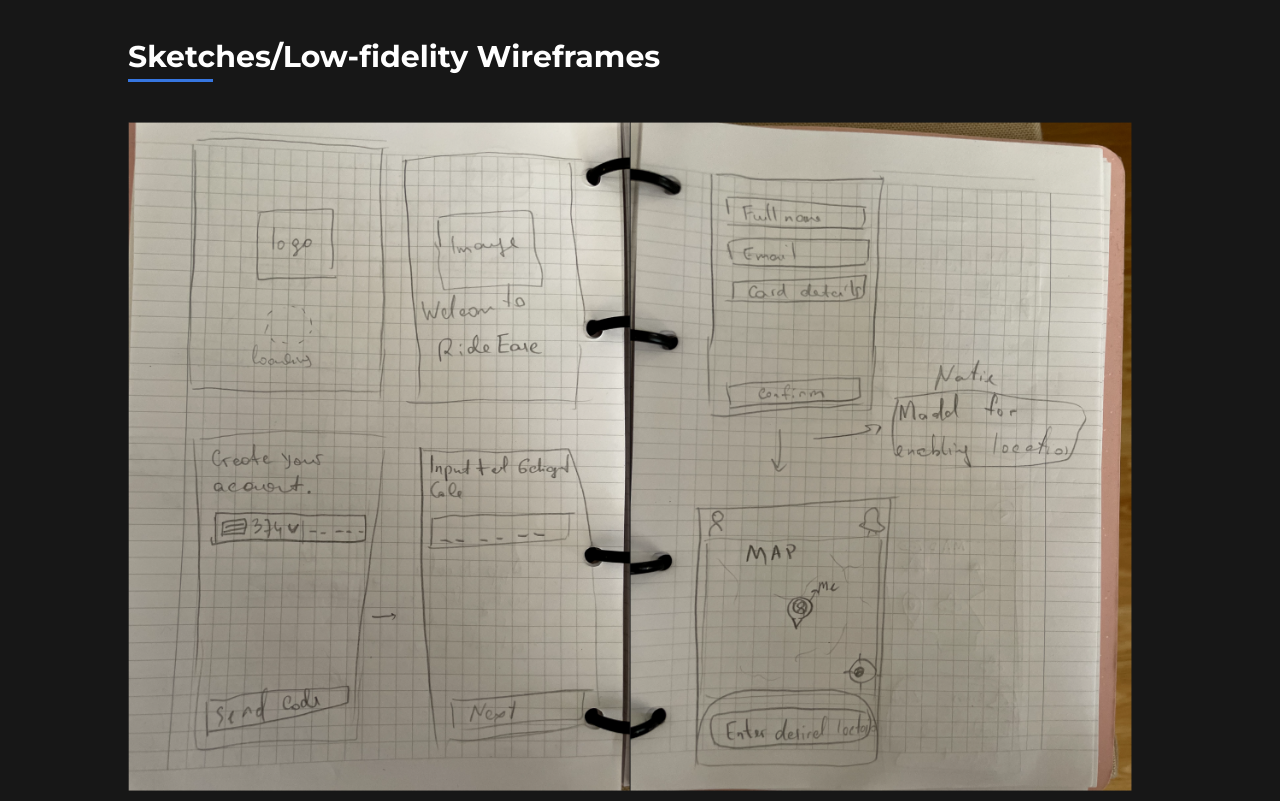
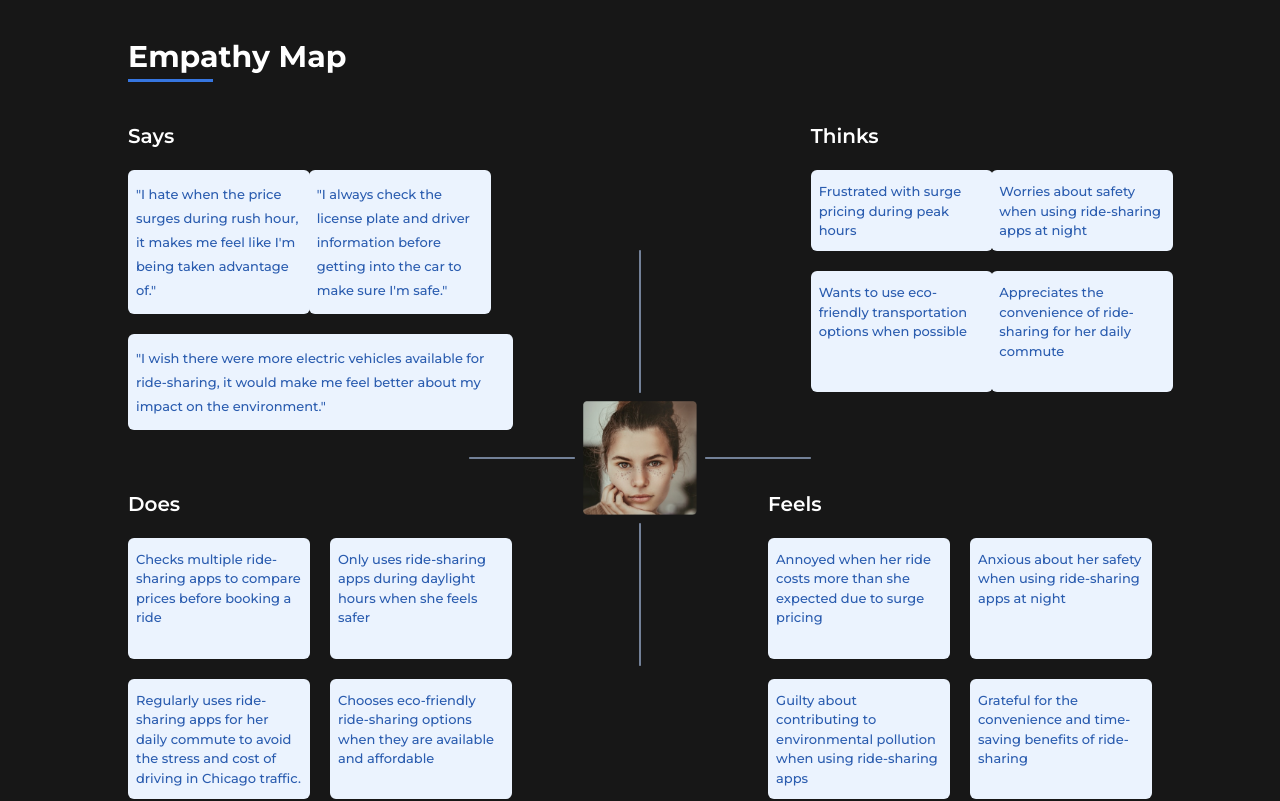
Before and after one commit to VirtuousTechies/musa-daniel, a React (Vite) app in the folder musa-daniel/: page /works/rideEase in a window 1280 px wide. Shown: the part 5920-6721 px from the top of the page. Built offline with nearby package versions, Linux system fonts and the light colour scheme.

Commit message:
Added html, and dummy data and styles and a new component for the empathy section of the ride ease body component

```diff
--- /dev/null
+++ b/musa-daniel/src/Components/Empathy.jsx
@@ -0,0 +1,24 @@
+import React from 'react'
+
+export default function Empathy(props) {
+  return (
+    <section className='flex flex-col space-y-5'>
+        <p className='font-three font-semibold text-xl'>{props.text}</p>
+        <div className='grid grid-cols-2 gap-5'>
+            {props.others ? props.data.map((item) => <div key={item} className={`
+            w-[181.96px] rounded-md bg-[#EBF3FE] text-[#2A5CAF]
+            font-three font-medium text-[13px]
+            ${props.text == 'Thinks' && props.data.indexOf(item) <= 1 ? 'h-[80.86px]'
+            : ' h-[120.86px]'}  `}>
+                <p className='font-three mx-2 my-3'>{item}</p>
+            </div>)
+            : props.data.map((item) => <div key={item} className={`h-max
+            rounded-md bg-[#EBF3FE] text-[#2A5CAF] font-three font-medium text-base
+            ${props.data.indexOf(item) == 2 ? 'w-[384.81px]'
+            : 'w-[181.96px] h-[150.86px]'}`}>
+                <p className='font-three text-[13px] mx-2 my-3'>"{item}"</p>
+            </div>)}
+        </div>
+    </section>
+  )
+}
--- a/musa-daniel/src/Components/RideEaseBody.jsx
+++ b/musa-daniel/src/Components/RideEaseBody.jsx
@@ -1,12 +1,13 @@
 import React from 'react'
 import { cancel, dotDesign, rideCursor, rideGoal, rideMainOne, rideMainTwo, rideOne, rideTarget,
+    sarah,
     sketchFour,
     sketchOne,
     sketchThree,
     sketchTwo,
 tick, underline } from '../Data'
 import DesignProcess from './DesignProcess'
-import { Heading, TargetAudience } from '.'
+import { Empathy, Heading, TargetAudience } from '.'
 import { hf, rideEaseData, rideEaseScreens, targetAudience } from '../Data/demo'
 
 export default function RideEaseBody() {
@@ -136,7 +137,7 @@ export default function RideEaseBody() {
         <div className='flex flex-col'>
             <h2 className='font-three font-bold text-2xl mb-3'>Screening criteria</h2>
             {rideEaseData.quantitativeResearch.screeningCriteria.map((item) => <div className='
-            flex flex-row space-x-2 items-center mt-2'>
+            flex flex-row space-x-2 items-center mt-2' key={item}>
                 <div className='self-center w-[10.45px] bg-[#3676E0] h-[2px] rounded-sm'></div>
                 <p className='text-center md:text-start font-three font-normal tracking-tight
                 leading-3 text-sm md:text-base mx-5 md:mx-0 md:w-[77%]'>{item}</p>
@@ -146,12 +147,32 @@ export default function RideEaseBody() {
             <h2 className='font-three font-bold text-2xl mb-3'>Observations</h2>
             <section className='grid grid-cols-2 gap-12'>
                 {rideEaseData.quantitativeResearch.observations.map((item) => <div className='
-                flex flex-col space-y-5 mt-2'>
+                flex flex-col space-y-5 mt-2' key={item.text}>
                     <p className='font-three font-bold text-2xl text-[#3676E0]'>{item.percent}</p>
                     <p className='text-center md:text-start font-three font-normal tracking-tight
                     leading-3 text-sm md:text-base mx-5 md:mx-0 md:w-[80%]'>{item.text}</p>
                 </div>)}
             </section>
+        </div>
+    </section>
+    <section className='mt-20 flex flex-col mx-5 md:mx-0 md:w-[90%] xl:w-[80%]'>
+        <Heading text={'Empathy Map'} />
+        <div className='grid grid-cols-3 mt-10 w-full'>
+            <Empathy others={false} data={rideEaseData.empathyMap.says} text={'Says'}  />
+            <figure className='flex flex-row space-x-2 items-center mt-32'>
+                <div className='bg-[#738198] w-[142.78px] h-[2px] rounded-[0.8px]'></div>
+                <div className='flex flex-col space-y-2 items-center'>
+                    <div className='bg-[#738198] h-[142.78px] w-[2px] rounded-[0.8px]'></div>
+                    <img src={sarah} alt="sarah" />
+                    <div className='bg-[#738198] h-[142.78px] w-[2px] rounded-[0.8px]'></div>
+                </div>
+                <div className='bg-[#738198] w-[142.78px] h-[2px] rounded-[0.8px]'></div>
+            </figure>
+            <Empathy others={true} data={rideEaseData.empathyMap.thinks} text={'Thinks'} />
+        </div>
+        <div className='flex flex-row justify-between w-full -mt-44'>
+            <Empathy others={true} data={rideEaseData.empathyMap.does} text={'Does'}/>
+            <Empathy others={true} data={rideEaseData.empathyMap.feels} text={'Feels'}/>
         </div>
     </section>
     <section className='mt-20 flex flex-col space-y-10 mx-5 md:mx-0 md:w-[90%] xl:w-[80%]'>
--- a/musa-daniel/src/Components/index.jsx
+++ b/musa-daniel/src/Components/index.jsx
@@ -13,3 +13,4 @@ export {default as DesignProcess} from './DesignProcess'
 export {default as FoodAppBody} from './FoodAppBody'
 export {default as Heading} from './Heading'
 export {default as TargetAudience} from './TargetAudience'
+export {default as Empathy} from './Empathy'
--- a/musa-daniel/src/Data/demo.js
+++ b/musa-daniel/src/Data/demo.js
@@ -226,6 +226,12 @@ export const rideEaseData = {
             },
 
         ]
+    },
+    empathyMap: {
+        says: ["I hate when the price surges during rush hour, it makes me feel like I'm being taken advantage of.", "I always check the license plate and driver information before getting into the car to make sure I'm safe.", "I wish there were more electric vehicles available for ride-sharing, it would make me feel better about my impact on the environment."],
+        thinks: ['Frustrated with surge pricing during peak hours', 'Worries about safety when using ride-sharing apps at night', 'Wants to use eco-friendly transportation options when possible', 'Appreciates the convenience of ride-sharing for her daily commute'],
+        does: ['Checks multiple ride-sharing apps to compare prices before booking a ride', 'Only uses ride-sharing apps during daylight hours when she feels safer', 'Regularly uses ride-sharing apps for her daily commute to avoid the stress and cost of driving in Chicago traffic.', 'Chooses eco-friendly ride-sharing options when they are available and affordable'],
+        feels: ['Annoyed when her ride costs more than she expected due to surge pricing', 'Anxious about her safety when using ride-sharing apps at night', 'Guilty about contributing to environmental pollution when using ride-sharing apps', 'Grateful for the convenience and time-saving benefits of ride-sharing'],
     }
 }
 
--- a/musa-daniel/src/Data/index.jsx
+++ b/musa-daniel/src/Data/index.jsx
@@ -46,6 +46,7 @@ export {default as sketchThree} from './images/ride-ease/sketch-three.png'
 export {default as sketchFour} from './images/ride-ease/sketch-four.png'
 export {default as hfOne} from './images/ride-ease/hf-one.png'
 export {default as hfTwo} from './images/ride-ease/hf-two.png'
+export {default as sarah} from './images/ride-ease/sarah.png'
 
 export {default as adBlockerMainOne} from './images/ad-blocker/ad-blocker-main-one.png'
 export {default as adBlockerMainTwo} from './images/ad-blocker/ad-blocker-main-two.png'
```
